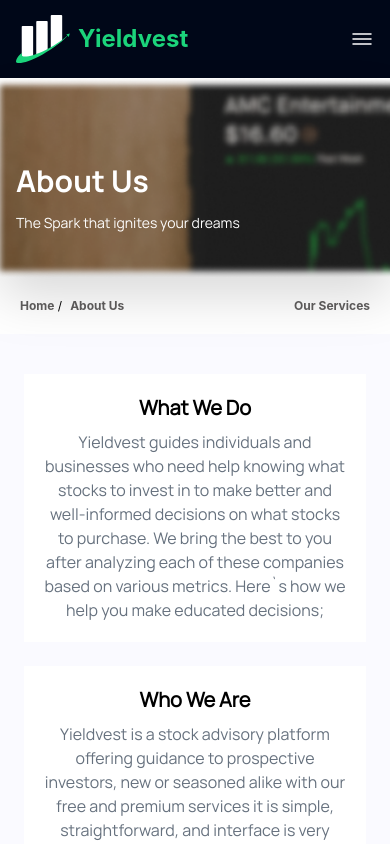
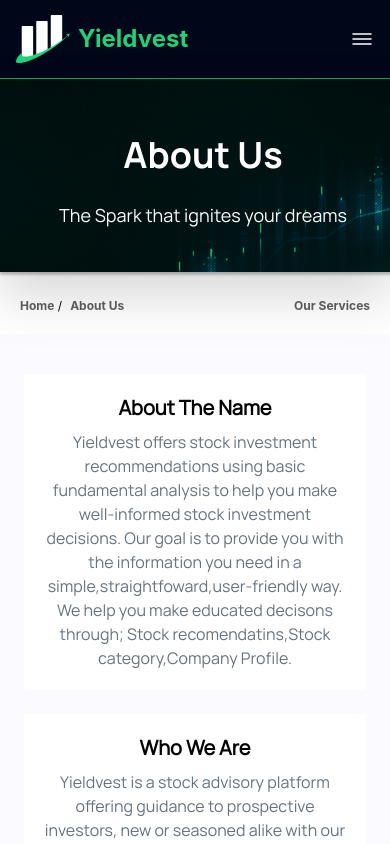
Before and after one commit to workshopapps/investment.web, a React (Create React App) app in the folder frontend/: page /about in a window 390 px wide. Shown: the top 844 px of the page. Built offline with nearby package versions, Linux system fonts and the light colour scheme; no server answers.

Commit message:
update page

```diff
--- a/frontend/src/components/about/Goals.jsx
+++ b/frontend/src/components/about/Goals.jsx
@@ -13,7 +13,7 @@ const Goals = () => {
                     Company with a difference. Innovation.
                 </h3>
                 <p className="text-[#66717E] text-xs md:text-sm text-center md:text-left">
-                    At MystockPlug we use proprietary tech mixed with finacne give you listings of
+                    At Yieldvest we use proprietary tech mixed with finacne give you listings of
                     top 10 stocks so you know the best for you at first glance. A company makes it
                     to our list after it passes through our analysis and we`ve ensured it is the
                     best choice for you.
--- a/frontend/src/components/about/HeroSection.jsx
+++ b/frontend/src/components/about/HeroSection.jsx
@@ -5,10 +5,10 @@ const HeroSection = () => {
     return (
         <div
             data-testid="hero-section"
-            className='flex font-HauoraBold bg-[url("/src/assets/about/mobile-hero.png")] md:bg-[url("/src/assets/about/hero-image.png")] bg-no-repeat bg-cover pl-4 md:pl-0 md:justify-center text-left md:text-center items-center h-[200px] md:h-[360px] drop-shadow-2xl :shadow-gray-500'>
-            <div className="flex flex-col mt-10 text-white gap-[6px]">
-                <h1 className="text-3xl md:text-4xl lg:text-6xl font-bold">About Us</h1>
-                <p className="text-sm md:text-3xl mt-2 md:mt-5 font-Hauora">The Spark that ignites your dreams</p>
+            className='flex font-HauoraBold bg-[url("/src/assets/about/hero-image.png")] bg-no-repeat bg-cover pl-4 md:pl-0 justify-center text-center items-center h-[200px] md:h-[360px] drop-shadow-2xl :shadow-gray-500'>
+            <div className="flex flex-col mt-2 md:mt-10 text-white gap-[6px]">
+                <h1 className="text-4xl lg:text-6xl font-bold">About Us</h1>
+                <p className="text-lg md:text-3xl mt-5 font-Hauora">The Spark that ignites your dreams</p>
             </div>
         </div>
     );
--- a/frontend/src/components/about/MiddleSection.jsx
+++ b/frontend/src/components/about/MiddleSection.jsx
@@ -11,13 +11,15 @@ export const Section = () => {
         <div id="services" data-testid="middle-section">
             <div className="bg-[#fafaff] flex flex-col md:flex-row gap-6 md:gap-20 pt-10 md:pt-20 justify-center pb-10 md:pb-20 font-Hauora">
                 <div className="bg-white p-5 md:p-10 md:pt-14 md:pb-16 md:max-w-[390px] mx-6 md:mx-0">
-                    <h3 className="font-bold text-xl mb-2 text-center md:text-left">What We Do</h3>
+                    <h3 className="font-bold text-xl mb-2 text-center md:text-left">
+                        About The Name
+                    </h3>
                     <p className="text-[#66717E] text-center md:text-left">
-                        Yieldvest guides individuals and businesses who need help knowing what
-                        stocks to invest in to make better and well-informed decisions on what
-                        stocks to purchase. We bring the best to you after analyzing each of these
-                        companies based on various metrics. Here`s how we help you make educated
-                        decisions;
+                        Yieldvest offers stock investment recommendations using basic fundamental
+                        analysis to help you make well-informed stock investment decisions. Our goal
+                        is to provide you with the information you need in a
+                        simple,straightfoward,user-friendly way. We help you make educated decisons
+                        through; Stock recomendatins,Stock category,Company Profile.
                     </p>
                 </div>
                 <div className="bg-white p-5 md:p-10 md:pt-14 md:pb-16 md:max-w-[390px] mx-6 md:mx-0">
@@ -46,7 +48,7 @@ export const Section = () => {
                     Why Choose Us
                 </h1>
                 <div className="flex flex-row-reverse gap-8 md:gap-auto md:flex-col justify-center mt-8">
-                    <div className="flex flex-col gap-3 md:mb-5 md:flex-row text-[#0F7544] md:text-inherit font-normal justify-center md:gap-[10rem]">
+                    <div className="flex flex-col gap-3  md:flex-row text-[#0F7544] md:text-inherit font-normal justify-center md:gap-[10rem]">
                         <p>Stock recommendations</p>
                         <p>Stock Categories</p>
                         <p>Company Profile</p>
@@ -59,7 +61,7 @@ export const Section = () => {
                     <div className="relative flex flex-col md:flex-row gap-10 md:w-[60%]">
                         <img className="hidden md:block" src={img2} alt="core " />
                         <img className="md:hidden block" src={img4} alt="core " />
-                        <div className="flex flex-col py-10 md:py-20 gap-5">
+                        <div className="flex flex-col pb-10 md:py-20 gap-5">
                             <h1 className="text-[#455A64] text-center md:text-left md:font-semibold mb-0 md:mb-2 text-xl md:text-4xl">
                                 Our Core Values
                             </h1>
```
